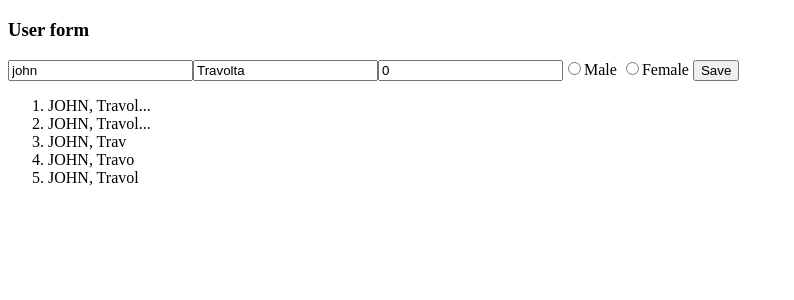
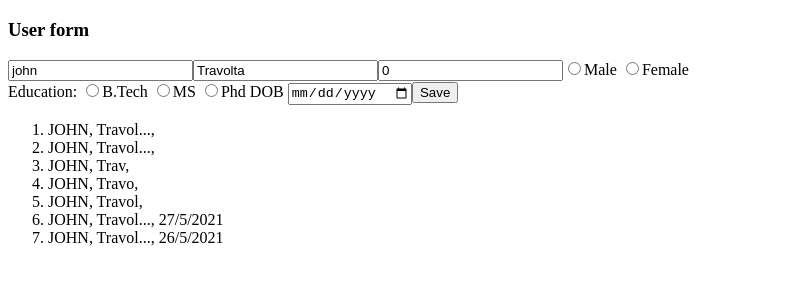
Before and after one commit to ibmpariwesh/cts-angular, an Angular app: page / in a window 1280 px wide. Shown: the top 300 px of the page, without its empty margins (0-794 px from the left). Built offline with nearby package versions, Linux system fonts and the light colour scheme; data requests are answered from the project's data file.

Commit message:
education field

```diff
--- a/db.json
+++ b/db.json
@@ -34,6 +34,23 @@
       "age": 0,
       "gender": "",
       "id": 5
+    },
+    {
+      "firstname": "john",
+      "lastname": "Travolta",
+      "age": 0,
+      "gender": "",
+      "dob": "2021-05-27",
+      "id": 6
+    },
+    {
+      "firstname": "john",
+      "lastname": "Travolta",
+      "age": 0,
+      "gender": "",
+      "dob": "2021-05-26T05:48:02.013Z",
+      "education": "B.Tech",
+      "id": 7
     }
   ]
 }
--- a/src/app/app.component.html
+++ b/src/app/app.component.html
@@ -4,10 +4,17 @@
 <input type="number" [(ngModel)]='user.age'>
 <input type="radio" value="Male" [(ngModel)]='user.gender'>Male
 <input type="radio" value="FeMale" [(ngModel)]='user.gender'>Female
+
+<br/>
+Education: <input type="radio" value="B.Tech" [(ngModel)]='user.education'>B.Tech
+<input type="radio" value="MS" [(ngModel)]='user.education'>MS
+<input type="radio" value="Phd" [(ngModel)]='user.education'>Phd
+DOB <input type="date" [(ngModel)]='user.dob'>
 <button (click)='save()'>Save</button>
 <ol>
   <li *ngFor="let u of users;index as i;">
     <span>{{u.firstname | uppercase}}</span>,
-    <span>{{u.lastname| ellipsis:6: 56}}</span>
+    <span>{{u.lastname| ellipsis:6: 56}}</span>,
+    <span>{{u.dob |date:'d/M/yyyy'}}</span>
   </li>
 </ol>
--- a/src/app/entity/User.ts
+++ b/src/app/entity/User.ts
@@ -1,7 +1,9 @@
-export default class User{
-    firstname:string='john';
-    lastname:string = "Travolta";
-    age:number=0;
-    gender:string='';
+export default class User {
+    firstname: string = 'john';
+    lastname: string = "Travolta";
+    age: number = 0;
+    gender: string = '';
+    dob: Date = new Date();
+    education:String='';
     // id:number;
 }
```
